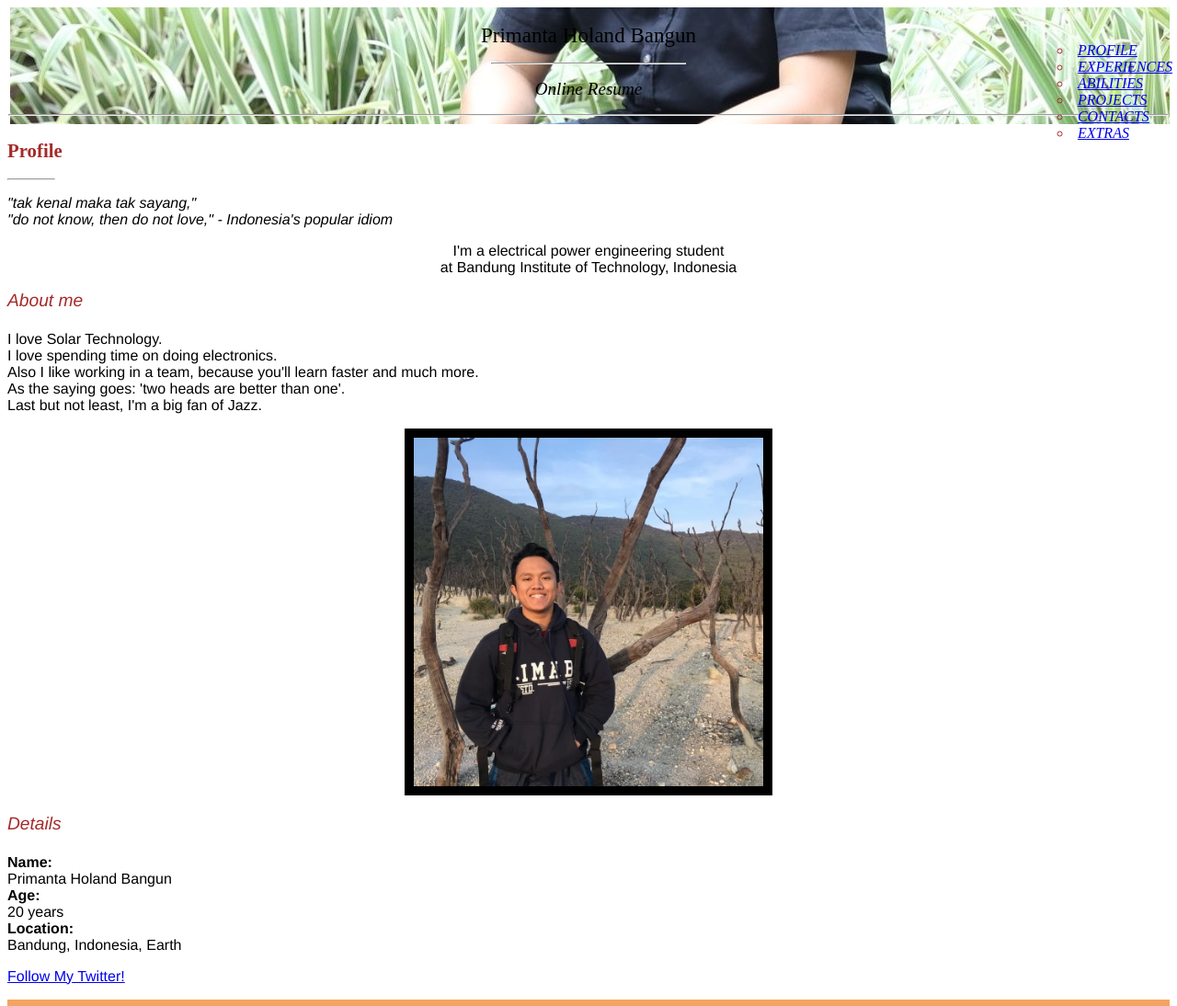
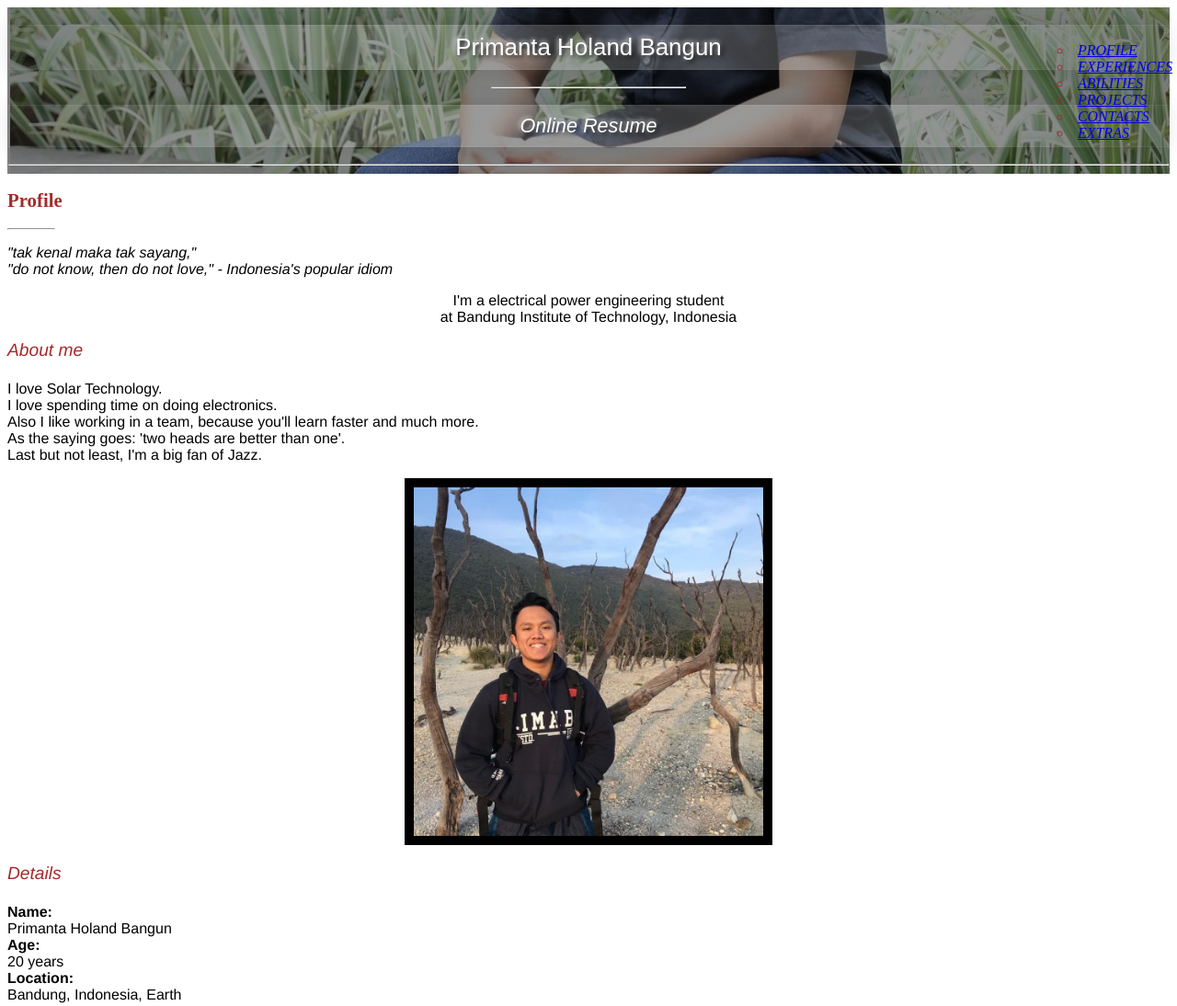
Before and after one commit to primantah/primantah.github.io, a plain HTML site: page index.html in a window 1280 px wide. Shown: the top 1094 px of the page at 92% size. Drawn offline with Linux system fonts and the light colour scheme.

Commit message:
Update main.css

```diff
--- a/assets/css/main.css
+++ b/assets/css/main.css
@@ -15,15 +15,43 @@ span {
 
 header {
     background-image: url("../../images/kaki.jpg");
-    color: black;
+    background-image: -moz-linear-gradient(top, rgba(0,0,0,0.5), rgba(0,0,0,0.5)), url("../../images/kaki.jpg");
+    background-image: -webkit-linear-gradient(top, rgba(0,0,0,0.5), rgba(0,0,0,0.5)), url("../../images/kaki.jpg");
+    background-image: -ms-linear-gradient(top, rgba(0,0,0,0.5), rgba(0,0,0,0.5)), url("../../images/kaki.jpg");
+    background-image: linear-gradient(top, rgba(0,0,0,0.5), rgba(0,0,0,0.5)), url("../../images/kaki.jpg");
+    color: white;
     padding: 1px;
     background-repeat: no-repeat;
     background-attachment: fixed;
 }
 
+p.header-text {
+    background: linear-gradient(90deg,
+    rgba(255, 255, 255, 0) 0%,
+    rgba(255, 255, 255, 0.2) 25%,
+    rgba(255, 255, 255, 0.2) 75%,
+    rgba(255, 255, 255, 0) 100%);
+   box-shadow: 0 0 25px rgba(0, 0, 0, 0.1),
+    inset 0 0 1px rgba(255, 255, 255, 0.6);
+
+    padding: 10px;
+    color: white;
+    font-size: 18px;
+    font-family: Arial;
+    text-decoration: none;
+    display: block;
+
+    text-shadow: 2px 2px 5px black, -1px -1px 5px white;
+}
+
+
 .project {
     background-image: url("../../images/kaki.jpg");
-    color: black;
+    background-image: -moz-linear-gradient(top, rgba(0,0,0,0.5), rgba(0,0,0,0.5)), url("../../images/kaki.jpg");
+    background-image: -webkit-linear-gradient(top, rgba(0,0,0,0.5), rgba(0,0,0,0.5)), url("../../images/kaki.jpg");
+    background-image: -ms-linear-gradient(top, rgba(0,0,0,0.5), rgba(0,0,0,0.5)), url("../../images/kaki.jpg");
+    background-image: linear-gradient(top, rgba(0,0,0,0.5), rgba(0,0,0,0.5)), url("../../images/kaki.jpg");
+    color: white;
     padding: 1px;
     background-repeat: no-repeat;
     background-attachment: fixed;
@@ -43,6 +71,8 @@ nav {
     right: 5px;
     color: red;
 }
+
+
 
 p.normal {
     letter-spacing: normal;
```
